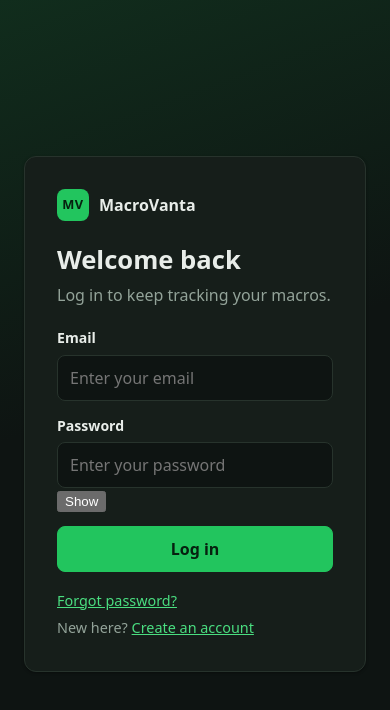
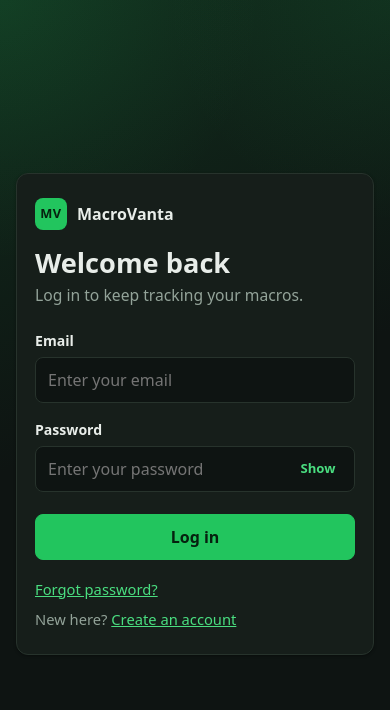
Before and after one commit to amainolfi/Large-Project, a React (Vite) app in the folder frontend/: page / in a window 390 px wide. Shown: the top 710 px of the page. Built offline with nearby package versions, Linux system fonts and the light colour scheme; no server answers.

Commit message:
Login Style
Updated background styles and adjusted spacing in the auth card layout. Added new styles for enhanced card and responsive adjustments.

```diff
--- a/frontend/src/index.css
+++ b/frontend/src/index.css
@@ -366,39 +366,117 @@
   align-items: center;
   justify-content: center;
   padding: 24px;
-  background: linear-gradient(160deg, var(--brand-soft) 0%, var(--bg) 45%);
+  background:
+    radial-gradient(circle at top left, rgba(34, 197, 94, 0.12), transparent 28%),
+    radial-gradient(circle at top right, rgba(34, 197, 94, 0.08), transparent 24%),
+    linear-gradient(160deg, var(--brand-soft) 0%, var(--bg) 48%);
 }
 
 .auth-card {
   width: 100%;
-  max-width: 440px;
+  max-width: 460px;
   padding: 32px;
 }
 
+.auth-card-enhanced {
+  backdrop-filter: blur(6px);
+}
+
+.auth-header {
+  margin-bottom: 22px;
+}
+
 .auth-brand {
-  margin-bottom: 20px;
+  margin-bottom: 18px;
+}
+
+.auth-copy {
+  display: grid;
+  gap: 6px;
 }
 
 .auth-card h1 {
-  margin-bottom: 4px;
+  margin-bottom: 0;
+  font-size: 2rem;
+  line-height: 1.1;
 }
 
 .auth-subtitle {
   color: var(--muted);
-  margin-bottom: 20px;
+  margin-bottom: 0;
+  font-size: 0.98rem;
+}
+
+.auth-form {
+  display: grid;
+  gap: 2px;
+}
+
+.password-field {
+  position: relative;
+}
+
+.password-field input {
+  padding-right: 78px;
+}
+
+.password-toggle {
+  position: absolute;
+  top: 50%;
+  right: 10px;
+  transform: translateY(-50%);
+  min-width: 54px;
+  border: 1px solid transparent;
+  border-radius: 8px;
+  background: transparent;
+  color: var(--brand-text);
+  font: inherit;
+  font-size: 0.82rem;
+  font-weight: 700;
+  cursor: pointer;
+  padding: 6px 8px;
+}
+
+.password-toggle:hover {
+  background: var(--brand-soft);
+}
+
+.password-toggle:focus-visible {
+  outline: 2px solid var(--brand);
+  outline-offset: 1px;
+}
+
+.auth-submit {
+  margin-top: 6px;
+  min-height: 44px;
 }
 
 .auth-links {
   display: flex;
   flex-direction: column;
-  gap: 6px;
+  gap: 8px;
   margin-top: 18px;
-  font-size: 0.9rem;
+  font-size: 0.92rem;
   color: var(--muted);
 }
 
 .auth-links a {
   color: var(--brand-text);
+}
+
+@media (max-width: 520px) {
+  .auth-shell {
+    padding: 16px;
+  }
+
+  .auth-card {
+    padding: 24px 18px;
+    max-width: 100%;
+  }
+
+  .auth-card h1 {
+    font-size: 1.7rem;
+  }
 }
 
 /* ---- Dashboard ---- */
```
